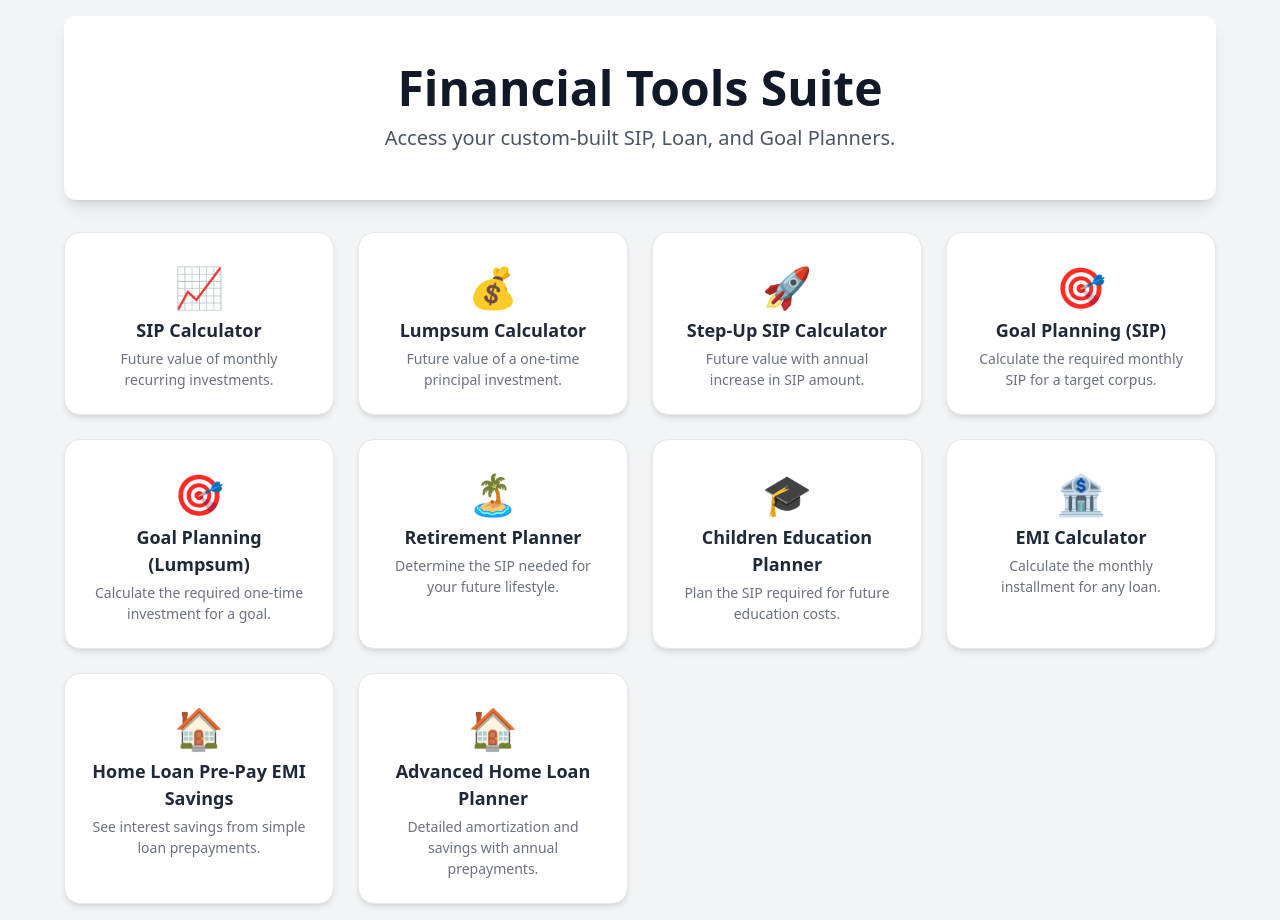
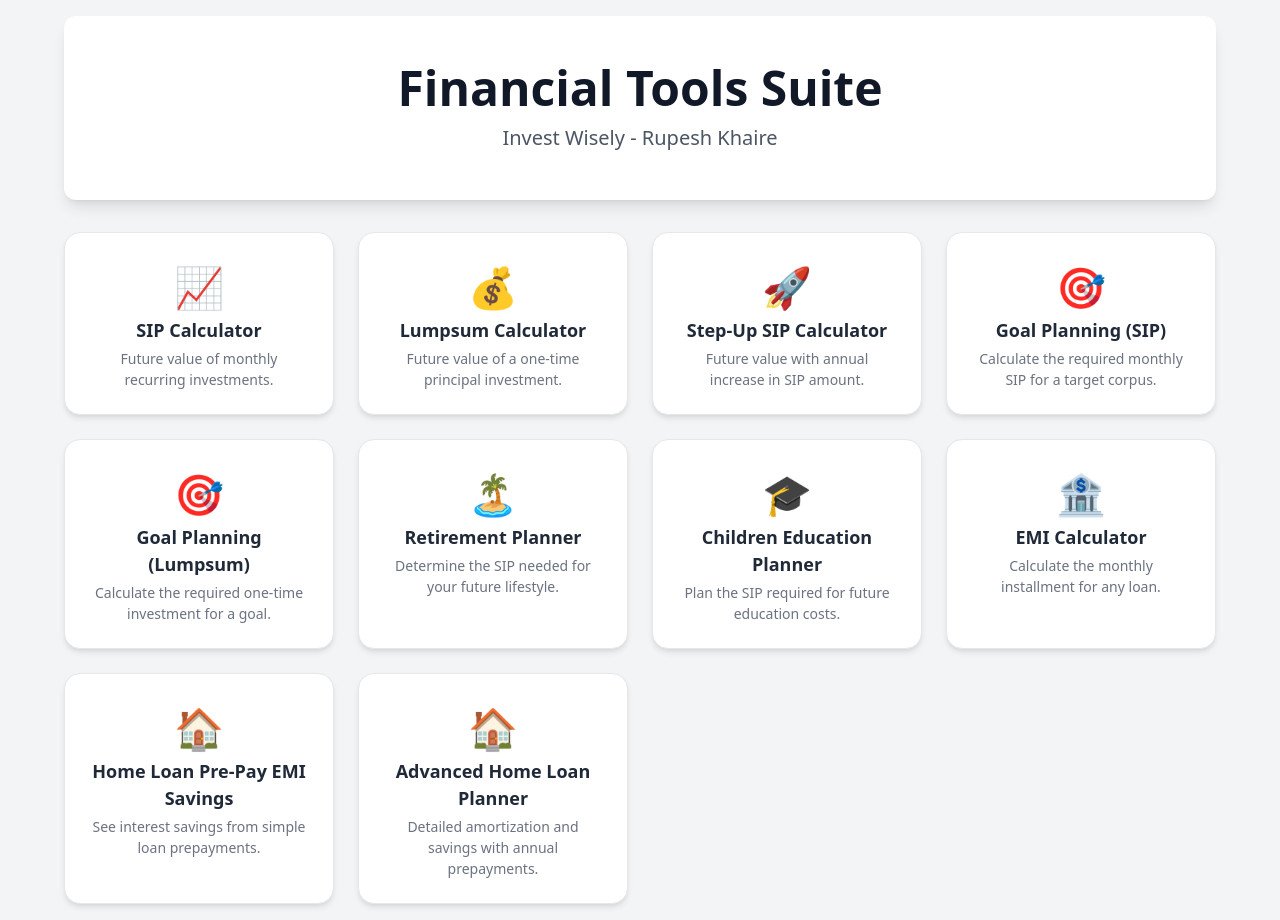
Before and after one commit to rkhaire44-hash/FinancialCalculators, a plain HTML site: page index.html in a window 1280 px wide. Drawn offline with nearby package versions, Linux system fonts and the light colour scheme.

Commit message:
Update index.html

```diff
--- a/index.html
+++ b/index.html
@@ -51,7 +51,7 @@
 <main class="max-w-6xl mx-auto">
     <header class="text-center py-12 mb-8 bg-white rounded-xl shadow-lg">
         <h1 class="text-3xl md:text-5xl font-extrabold text-gray-900">Financial Tools Suite</h1>
-        <p class="text-lg md:text-xl text-gray-600 mt-3">Access your custom-built SIP, Loan, and Goal Planners.</p>
+        <p class="text-lg md:text-xl text-gray-600 mt-3">Invest Wisely - Rupesh Khaire</p>
     </header>
 
     <div class="grid grid-cols-1 sm:grid-cols-2 lg:grid-cols-3 xl:grid-cols-4 gap-6">
```
